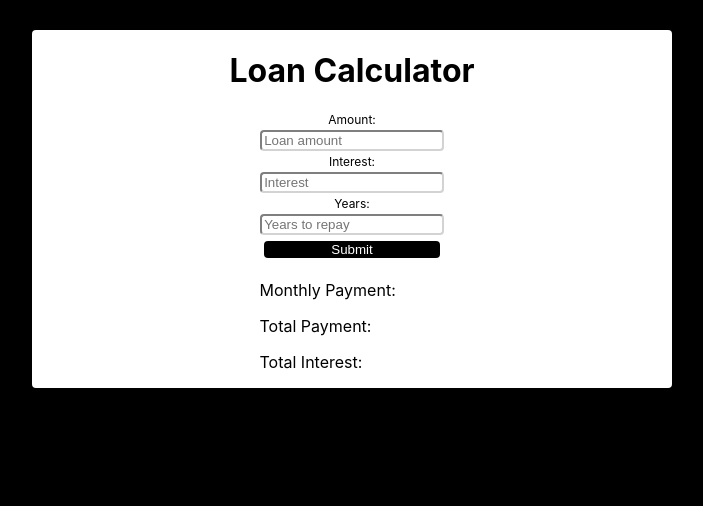
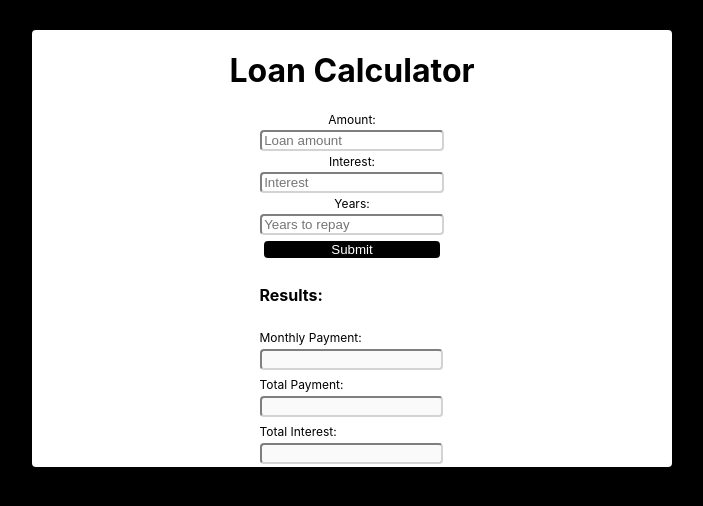
Before and after one commit to suzanamelomoraes/loan-calculator-react-hooks, a React (Create React App) app: page / in a window 1280 px wide. Shown: the top 506 px of the page, without its empty margins (288-991 px from the left). Built offline with nearby package versions, Linux system fonts and the light colour scheme.

Commit message:
update results data to be displayed from paragraphs to inputs and labels

```diff
--- a/src/components/calculator.jsx
+++ b/src/components/calculator.jsx
@@ -75,9 +75,13 @@ function Calculator() {
       </form>
 
       <div>
-        <p>Monthly Payment: {results.monthlyPayment}</p>
-        <p>Total Payment: {results.totalPayment}</p>
-        <p>Total Interest: {results.totalInterest}</p>
+        <h4>Results:</h4>
+        <label>Monthly Payment:</label>
+        <input type='text' value={results.monthlyPayment} disabled />
+        <label>Total Payment: </label>
+        <input type='text' value={results.totalPayment} disabled />
+        <label>Total Interest:</label>
+        <input type='text' value={results.totalInterest} disabled />
       </div>
     </div>
   );
```
